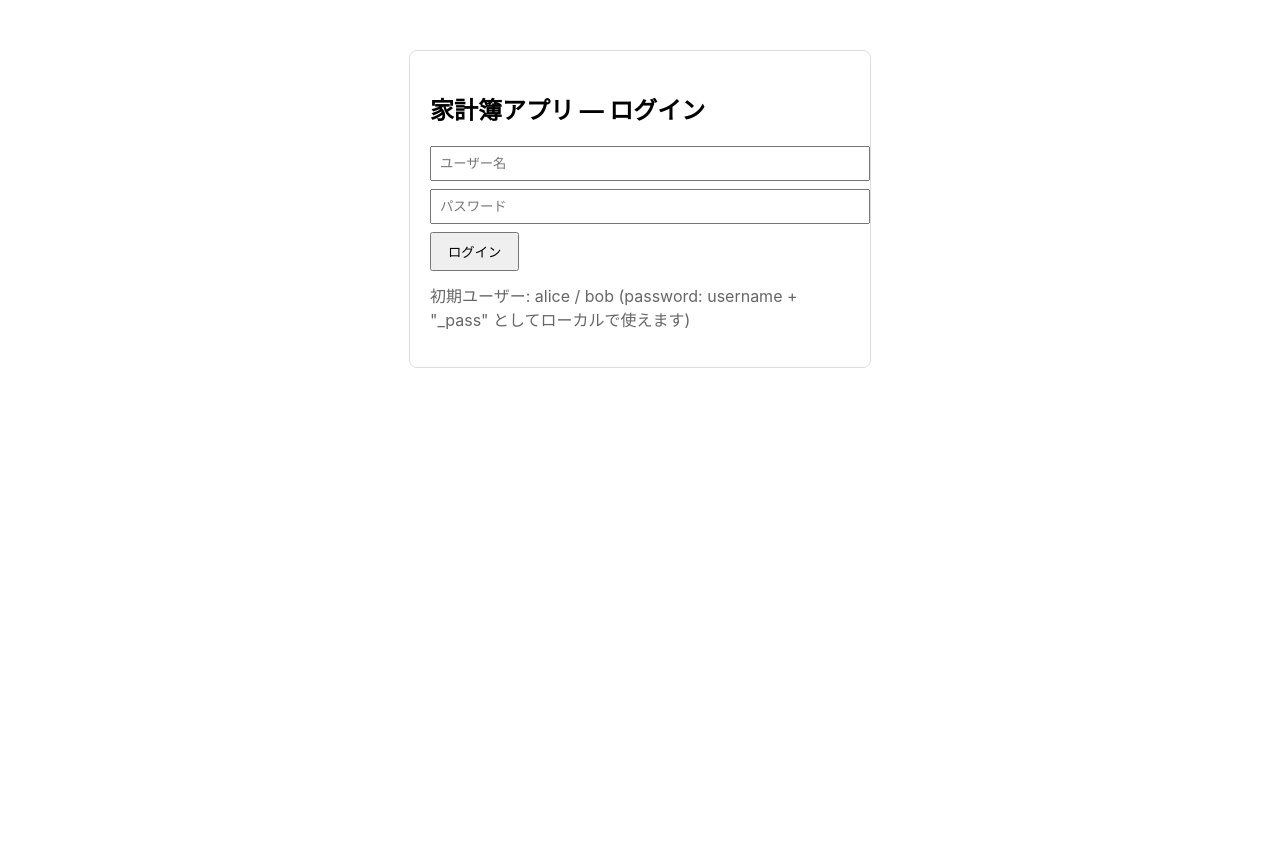
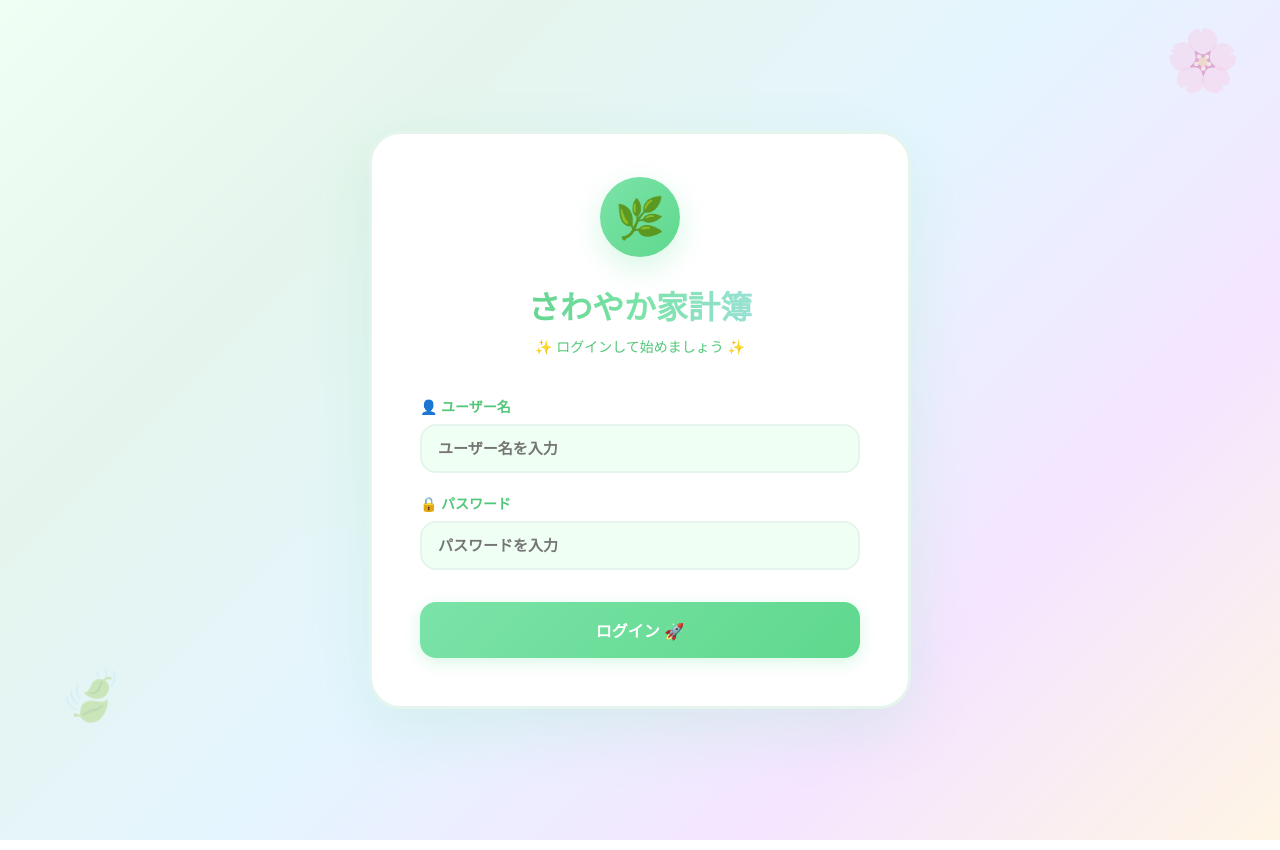
Before and after one commit to rio1412/my-kakeibo-app_frontend1013, a Next.js app: page / in a window 1280 px wide. Built offline with nearby package versions, Linux system fonts and the light colour scheme.

Commit message:
Refactor login page with form handling and styles
Refactor login function to handle form submission and loading state. Add global styles and enhance the login form layout.

```diff
--- a/pages/index.tsx
+++ b/pages/index.tsx
@@ -7,29 +7,247 @@ export default function LoginPage() {
   const router = useRouter();
   const [username, setUsername] = useState("");
   const [password, setPassword] = useState("");
+  const [loading, setLoading] = useState(false);
 
-  const login = async () => {
+  const login = async (e: React.FormEvent) => {
+    e.preventDefault();
+    setLoading(true);
     try {
-      await axios.post(`${process.env.NEXT_PUBLIC_API_URL || "http://localhost:8000"}/api/login`, { username, password }, { withCredentials: true });
+      await axios.post(
+        `${process.env.NEXT_PUBLIC_API_URL || "http://localhost:8000"}/api/login`,
+        { username, password },
+        { withCredentials: true }
+      );
       router.push("/transactions");
     } catch (err: any) {
       alert(err.response?.data?.detail || "ログイン失敗");
+    } finally {
+      setLoading(false);
     }
   };
 
   return (
-    <div style={{ maxWidth: 420, margin: "50px auto", padding: 20, border: "1px solid #ddd", borderRadius: 8 }}>
-      <h2>家計簿アプリ — ログイン</h2>
-      <div style={{ marginBottom: 8 }}>
-        <input placeholder="ユーザー名" value={username} onChange={e => setUsername(e.target.value)} style={{ width: "100%", padding: 8 }} />
+    <>
+      <style jsx global>{`
+        @import url('https://fonts.googleapis.com/css2?family=M+PLUS+Rounded+1c:wght@400;500;700;800&display=swap');
+
+        body {
+          font-family: 'M PLUS Rounded 1c', -apple-system, BlinkMacSystemFont, sans-serif;
+          margin: 0;
+          padding: 0;
+        }
+
+        @keyframes fadeIn {
+          from { opacity: 0; transform: translateY(-20px); }
+          to { opacity: 1; transform: translateY(0); }
+        }
+
+        @keyframes float {
+          0%, 100% { transform: translateY(0); }
+          50% { transform: translateY(-20px); }
+        }
+
+        .fade-in {
+          animation: fadeIn 0.8s ease-out;
+        }
+
+        .float {
+          animation: float 3s ease-in-out infinite;
+        }
+      `}</style>
+
+      <div style={{
+        minHeight: "100vh",
+        background: "linear-gradient(135deg, #F0FFF4 0%, #E5F5ED 25%, #E5F5FF 50%, #F5E5FF 75%, #FFF5E5 100%)",
+        display: "flex",
+        alignItems: "center",
+        justifyContent: "center",
+        padding: "20px"
+      }}>
+        <div className="fade-in" style={{
+          maxWidth: 440,
+          width: "100%",
+          background: "white",
+          borderRadius: 32,
+          padding: 48,
+          boxShadow: "0 20px 60px rgba(123, 227, 168, 0.2)",
+          border: "3px solid #E5F5ED"
+        }}>
+
+          {/* Logo & Title */}
+          <div style={{ textAlign: "center", marginBottom: 40 }}>
+            <div className="float" style={{
+              width: 80,
+              height: 80,
+              background: "linear-gradient(135deg, #7BE3A8 0%, #5FD88D 100%)",
+              borderRadius: "50%",
+              display: "inline-flex",
+              alignItems: "center",
+              justifyContent: "center",
+              fontSize: 40,
+              marginBottom: 20,
+              boxShadow: "0 10px 30px rgba(123, 227, 168, 0.3)"
+            }}>
+              🌿
+            </div>
+            <h1 style={{
+              fontSize: 32,
+              fontWeight: 800,
+              margin: "0 0 8px 0",
+              background: "linear-gradient(90deg, #52C77A 0%, #7BE3A8 50%, #B5DEFF 100%)",
+              WebkitBackgroundClip: "text",
+              WebkitTextFillColor: "transparent"
+            }}>
+              さわやか家計簿
+            </h1>
+            <p style={{
+              fontSize: 14,
+              color: "#52C77A",
+              margin: 0,
+              fontWeight: 500
+            }}>
+              ✨ ログインして始めましょう ✨
+            </p>
+          </div>
+
+          {/* Login Form */}
+          <form onSubmit={login}>
+            <div style={{ marginBottom: 20 }}>
+              <label style={{
+                display: "block",
+                fontSize: 14,
+                fontWeight: 600,
+                color: "#52C77A",
+                marginBottom: 8
+              }}>
+                👤 ユーザー名
+              </label>
+              <input
+                type="text"
+                placeholder="ユーザー名を入力"
+                value={username}
+                onChange={(e) => setUsername(e.target.value)}
+                required
+                style={{
+                  width: "100%",
+                  background: "#F0FFF4",
+                  border: "2px solid #E5F5ED",
+                  borderRadius: 16,
+                  padding: "14px 16px",
+                  fontSize: 15,
+                  fontWeight: 600,
+                  color: "#52C77A",
+                  outline: "none",
+                  transition: "all 0.3s",
+                  boxSizing: "border-box"
+                }}
+                onFocus={(e) => {
+                  e.target.style.borderColor = "#7BE3A8";
+                  e.target.style.boxShadow = "0 0 0 4px rgba(123, 227, 168, 0.2)";
+                }}
+                onBlur={(e) => {
+                  e.target.style.borderColor = "#E5F5ED";
+                  e.target.style.boxShadow = "none";
+                }}
+              />
+            </div>
+
+            <div style={{ marginBottom: 32 }}>
+              <label style={{
+                display: "block",
+                fontSize: 14,
+                fontWeight: 600,
+                color: "#52C77A",
+                marginBottom: 8
+              }}>
+                🔒 パスワード
+              </label>
+              <input
+                type="password"
+                placeholder="パスワードを入力"
+                value={password}
+                onChange={(e) => setPassword(e.target.value)}
+                required
+                style={{
+                  width: "100%",
+                  background: "#F0FFF4",
+                  border: "2px solid #E5F5ED",
+                  borderRadius: 16,
+                  padding: "14px 16px",
+                  fontSize: 15,
+                  fontWeight: 600,
+                  color: "#52C77A",
+                  outline: "none",
+                  transition: "all 0.3s",
+                  boxSizing: "border-box"
+                }}
+                onFocus={(e) => {
+                  e.target.style.borderColor = "#7BE3A8";
+                  e.target.style.boxShadow = "0 0 0 4px rgba(123, 227, 168, 0.2)";
+                }}
+                onBlur={(e) => {
+                  e.target.style.borderColor = "#E5F5ED";
+                  e.target.style.boxShadow = "none";
+                }}
+              />
+            </div>
+
+            <button
+              type="submit"
+              disabled={loading}
+              style={{
+                width: "100%",
+                background: "linear-gradient(135deg, #7BE3A8 0%, #5FD88D 100%)",
+                color: "white",
+                border: "none",
+                borderRadius: 16,
+                padding: "16px",
+                fontSize: 16,
+                fontWeight: 800,
+                cursor: loading ? "not-allowed" : "pointer",
+                transition: "all 0.3s",
+                boxShadow: "0 4px 16px rgba(123, 227, 168, 0.3)",
+                opacity: loading ? 0.7 : 1
+              }}
+              onMouseEnter={(e) => {
+                if (!loading) {
+                  e.currentTarget.style.transform = "translateY(-2px)";
+                  e.currentTarget.style.boxShadow = "0 8px 24px rgba(123, 227, 168, 0.4)";
+                }
+              }}
+              onMouseLeave={(e) => {
+                e.currentTarget.style.transform = "translateY(0)";
+                e.currentTarget.style.boxShadow = "0 4px 16px rgba(123, 227, 168, 0.3)";
+              }}
+            >
+              {loading ? "ログイン中... ⏳" : "ログイン 🚀"}
+            </button>
+          </form>
+        </div>
+
+        {/* Decorative Elements */}
+        <div style={{
+          position: "fixed",
+          top: 40,
+          right: 40,
+          fontSize: 60,
+          opacity: 0.3,
+          animation: "float 4s ease-in-out infinite"
+        }}>
+          🌸
+        </div>
+        <div style={{
+          position: "fixed",
+          bottom: 60,
+          left: 60,
+          fontSize: 50,
+          opacity: 0.3,
+          animation: "float 3s ease-in-out infinite",
+          animationDelay: "0.5s"
+        }}>
+          🍃
+        </div>
       </div>
-      <div style={{ marginBottom: 8 }}>
-        <input placeholder="パスワード" type="password" value={password} onChange={e => setPassword(e.target.value)} style={{ width: "100%", padding: 8 }} />
-      </div>
-      <div>
-        <button onClick={login} style={{ padding: "8px 16px" }}>ログイン</button>
-      </div>
-      <p style={{ marginTop: 12, color: "#666" }}>初期ユーザー: alice / bob (password: username + "_pass" としてローカルで使えます)</p>
-    </div>
+    </>
   );
 }
```
